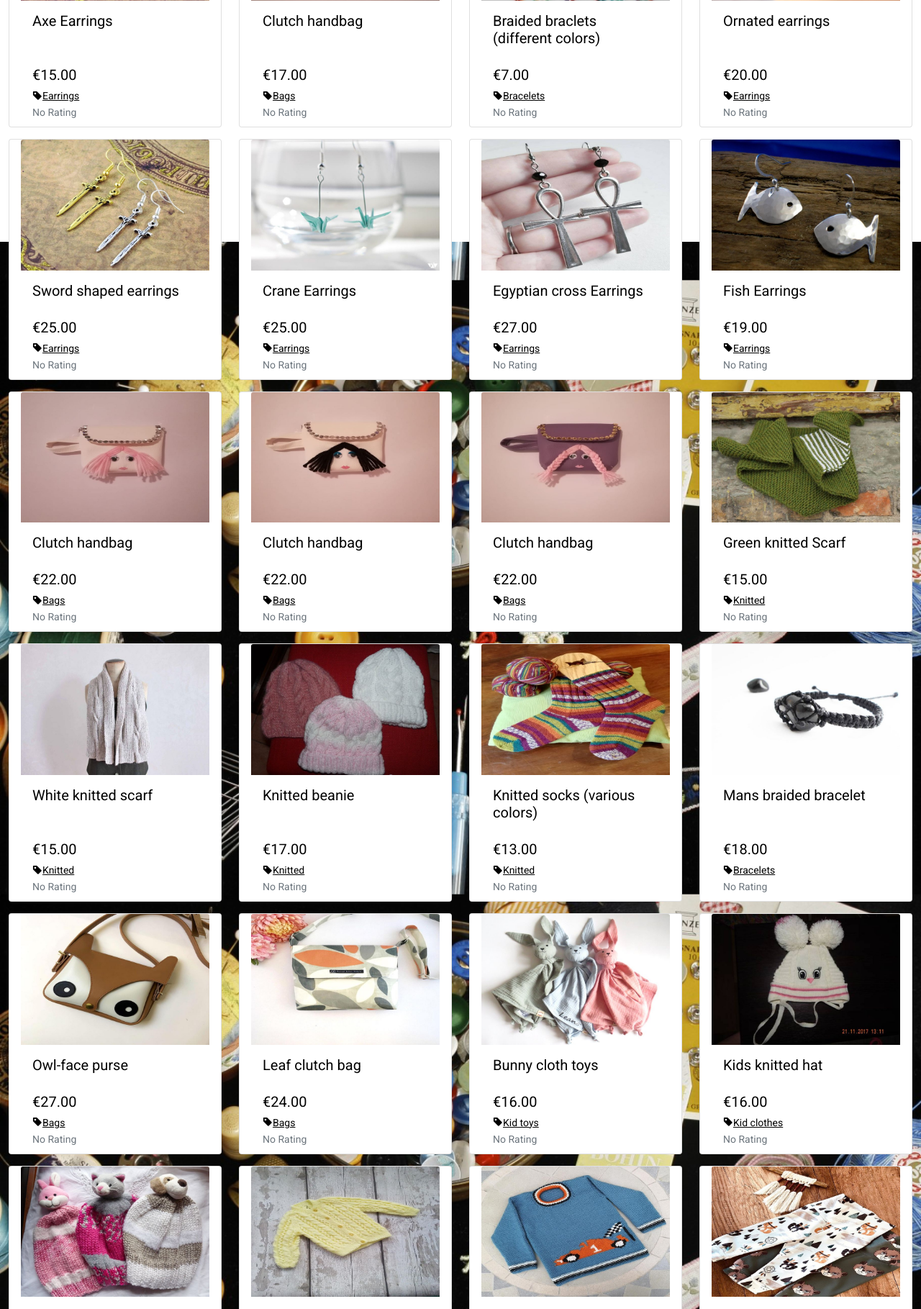
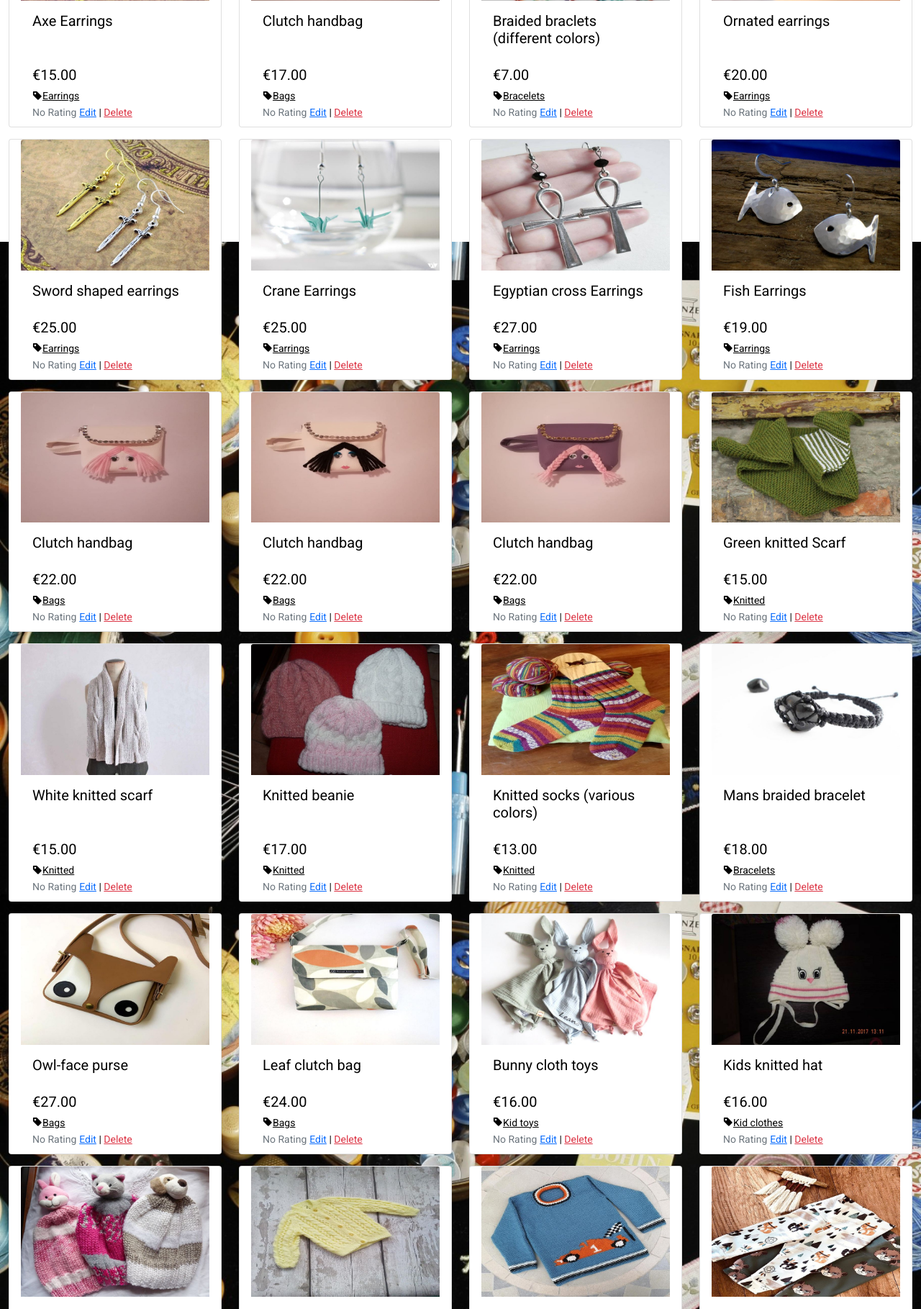
Before and after one commit to Wertzhog/ms4-artwitch-v2, a Django app: page /products/ in a window 1280 px wide. Shown: the part 464-2283 px from the top of the page at 72% size. Run offline with Django 3.2, Linux system fonts and the light colour scheme; the visitor is signed in with stand-in values (Sample User, id 1); data comes from the database, SQL or seed files in the repository; parts of the project's set-up code (start-up, migrations or seed data) failed here and were passed over; some libraries are stand-ins or nearby versions.

Commit message:
Added product delete functionality

```diff
--- a/products/templates/products/product_detail.html
+++ b/products/templates/products/product_detail.html
@@ -46,6 +46,12 @@
                             <small class="text-muted"><i class="bi bi-star-fill"></i>{{ product.rating }} / 5</small>
                         {% else %}
                             <small class="text-muted">No Rating</small>
+                        {% endif %}
+                        {% if request.user.is_superuser %}
+                            <small class="ml-3">
+                                <a href="{% url 'edit_product' product.id %}">Edit</a> |
+                                <a class="text-danger" href="{% url 'delete_product' product.id %}">Delete</a>
+                            </small>
                         {% endif %}
                     </div>
                     <!--Size input-->
--- a/products/templates/products/products.html
+++ b/products/templates/products/products.html
@@ -51,6 +51,12 @@
                                     {% else %}
                                         <small class="text-muted">No Rating</small>
                                     {% endif %}
+                                    {% if request.user.is_superuser %}
+                                                <small class="ml-3">
+                                                    <a href="{% url 'edit_product' product.id %}">Edit</a> |
+                                                    <a class="text-danger" href="{% url 'delete_product' product.id %}">Delete</a>
+                                                </small>
+                                    {% endif %}
                                 </div>
                             </div>
                         </div>
--- a/products/urls.py
+++ b/products/urls.py
@@ -7,4 +7,7 @@ urlpatterns = [
     path('<int:product_id>/', views.product_detail, name='product_detail'),
     path('add/', views.add_product, name='add_product'),
     path('edit/<int:product_id>/', views.edit_product, name='edit_product'),
+    path('delete/<int:product_id>/',
+         views.delete_product,
+         name='delete_product'),
 ]
--- a/products/views.py
+++ b/products/views.py
@@ -115,3 +115,15 @@ def edit_product(request, product_id):
     }
 
     return render(request, template, context)
+
+
+def delete_product(request, product_id):
+
+    if not request.user.is_superuser:
+        messages.error(request, 'Sorry, only store owners can do that.')
+        return redirect(reverse('home'))
+
+    product = get_object_or_404(Product, pk=product_id)
+    product.delete()
+    messages.success(request, 'Product deleted!')
+    return redirect(reverse('products'))
```
